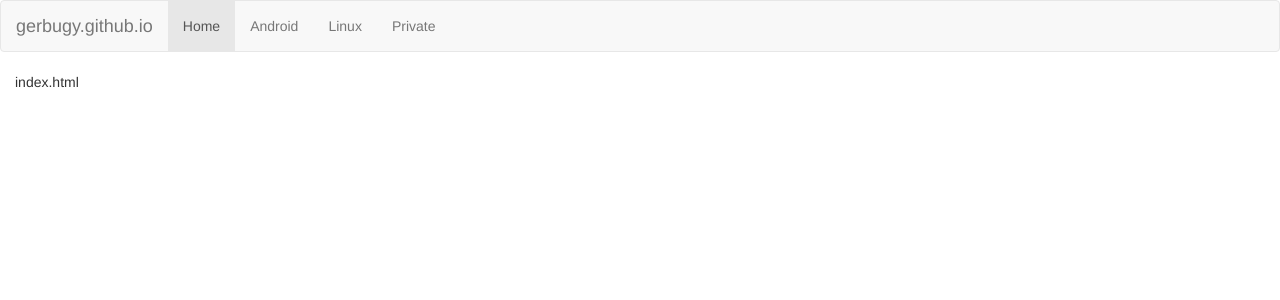
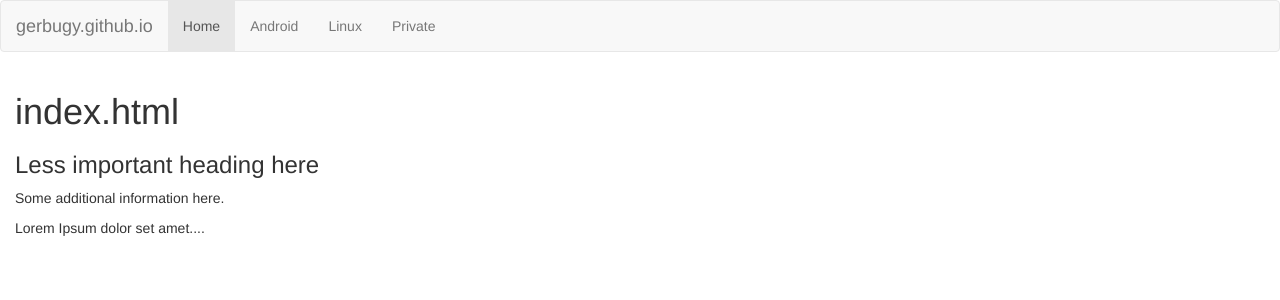
Before and after one commit to gerbugy/gerbugy.github.io, a Jekyll site: the page built from index.html, in a window 1280 px wide. Shown: the top 300 px of the page. Built offline with Jekyll 4.4.1, drawn with Linux system fonts in a browser that asks for light colours.

Commit message:
Update index.html

```diff
--- a/index.html
+++ b/index.html
@@ -1,4 +1,11 @@
 ---
 layout: default
 ---
-index.html
+<article>
+  <header>
+    <h1>index.html</h1>
+    <h3>Less important heading here</h3>
+    <p>Some additional information here.</p>
+  </header>
+  <p>Lorem Ipsum dolor set amet....</p>
+</article>
```
